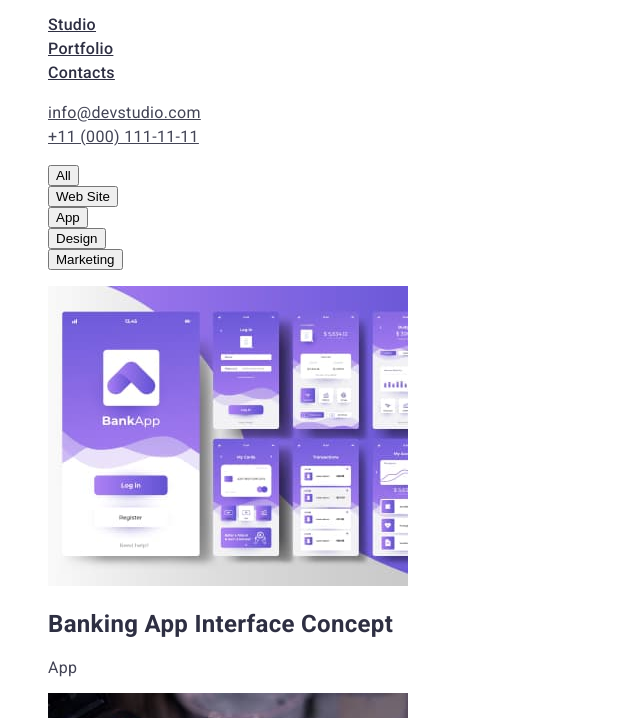
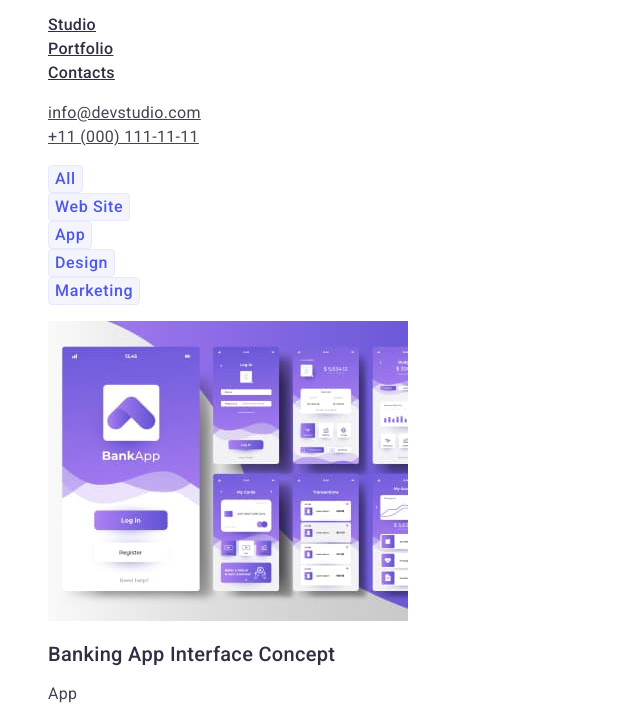
Before and after one commit to AntKhom/goit-markup-hw-02, a plain HTML site: page portfolio.html in a window 1280 px wide. Shown: the part 32-750 px from the top of the page, without its empty margins (0-640 px from the left). Drawn offline with Linux system fonts and the light colour scheme.

Commit message:
add_styles_portfolio

```diff
--- a/css/style.css
+++ b/css/style.css
@@ -148,3 +148,35 @@ ul{
     font-size: 16px;
     line-height: 1.5;
 }
+
+/* Portfolio */
+
+.filter .btn {
+    background-color: var(--text-footer-color);
+    color: var(--links-text-color);
+    font-family: inherit;
+    font-weight: 500;
+    font-size: 16px;
+    line-height: 1.5;
+    letter-spacing: 0.04em;
+    border: 1px solid #E7E9FC;
+    border-radius: 4px;
+    cursor: pointer;
+}
+
+.filter .btn:hover {
+    background-color: var(--links-hover-color);
+    color: var(--primary-white-color);
+}
+
+.portfolio-list .title {
+    font-weight: 500;
+    font-size: 20px;
+    line-height: 1.2;
+}
+
+.portfolio-list .text {
+    font-weight: 400;
+    font-size: 16px;
+    line-height: 1.5;
+}
```
Also changed, not shown: index.html (+2 -2 lines).
